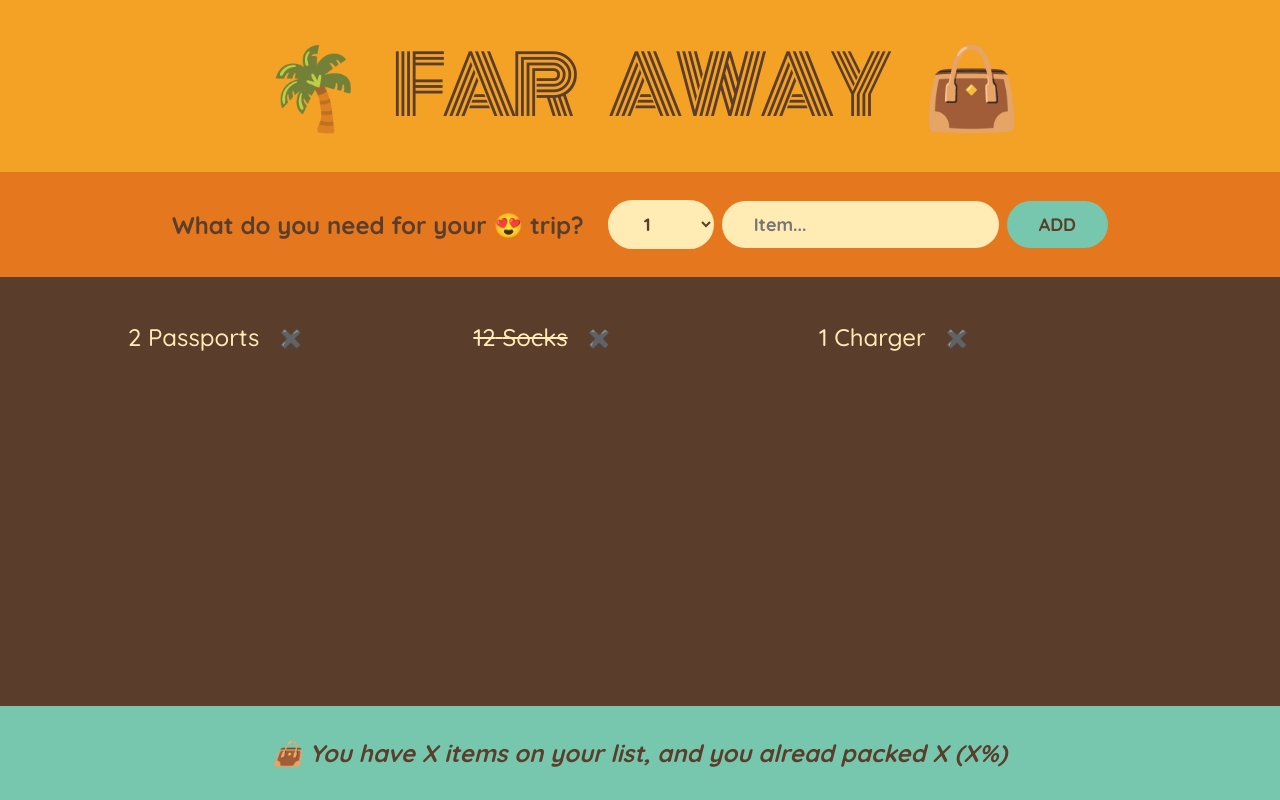
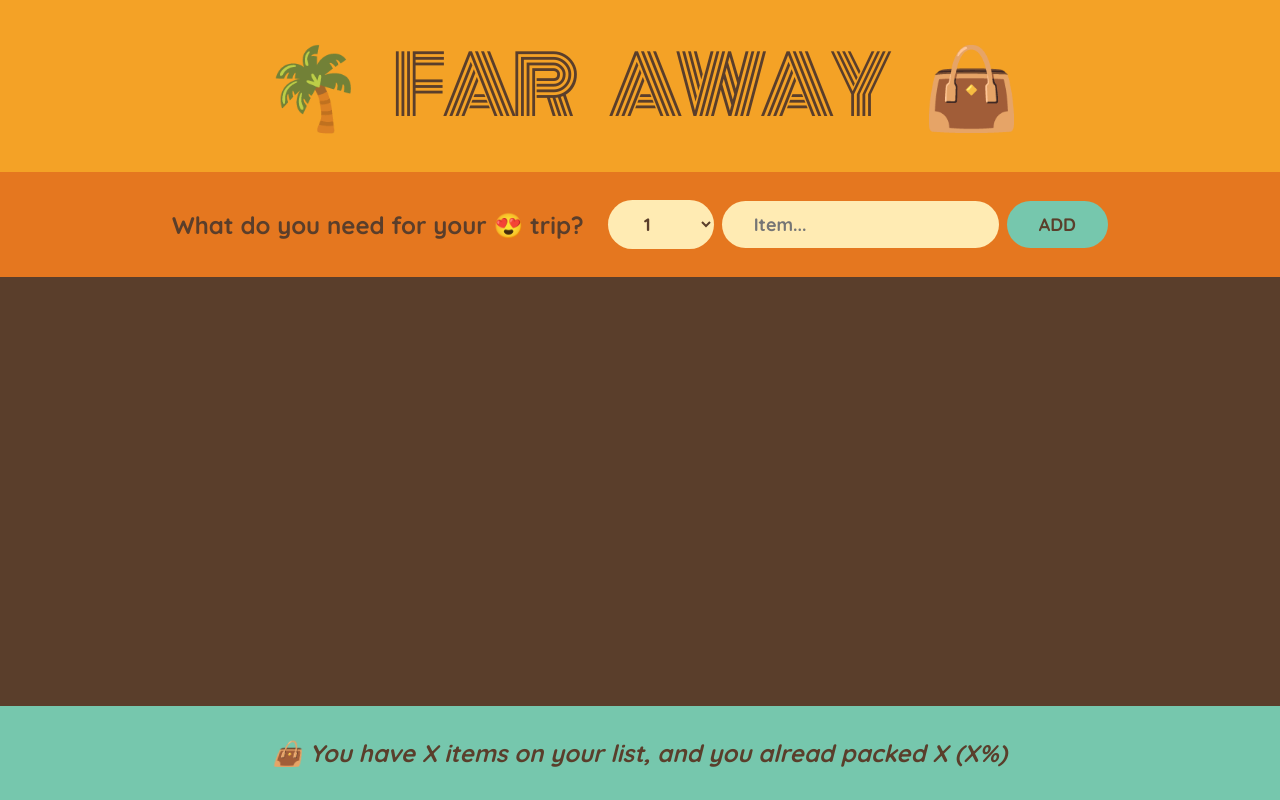
Before and after one commit to manoelsslima/turc-travel-list, a React (Create React App) app: page / in a window 1280 px wide. Built offline with nearby package versions, Linux system fonts and the light colour scheme.

Commit message:
feat: lifting State Up

```diff
--- a/src/App.js
+++ b/src/App.js
@@ -7,11 +7,23 @@
 ];
 
 export default function App() {
+  const [items, setItems] = useState([]);
+
+  // we will pass the function to Form
+  function handleAddItems(item) {
+    // that cannot be done because we cannot mutate State
+    // setItems((items) => items.push(item));
+
+    // creating a new array with the new item. This way, we are not mutating State
+    setItems((items) => [...items, item]);
+  }
+
   return (
     <div className="app">
       <Logo />
-      <Form />
-      <PackingList />
+      {/* for convention: when passing functions, add de preposition "on" */}
+      <Form onAddItems={handleAddItems} />
+      <PackingList items={items} />
       <Stats />
     </div>
   );
@@ -21,18 +33,9 @@
   return <h1>🌴 Far Away 👜</h1>;
 }
 
-function Form() {
+function Form({ onAddItems }) {
   const [quantity, setQuantity] = useState(1);
   const [description, setDescription] = useState("");
-  const [items, setItems] = useState([]);
-
-  function handleAddItems(item) {
-    // that cannot be done because we cannot mutate State
-    // setItems((items) => items.push(item));
-
-    // creating a new array with the new item. This way, we are not mutating State
-    setItems((items) => [...items, item]);
-  }
 
   // receive an event from form (onSubmit)
   function handleSubmit(e) {
@@ -45,7 +48,8 @@
     const newItem = { description, quantity, packed: false, id: Date.now() };
     console.log(newItem);
 
-    handleAddItems(newItem);
+    // calling with the same name passed as prop
+    onAddItems(newItem);
 
     setQuantity(1);
     setDescription("");
@@ -81,11 +85,11 @@
   );
 }
 
-function PackingList() {
+function PackingList({ items }) {
   return (
     <div className="list">
       <ul>
-        {initialItems.map((item) => (
+        {items.map((item) => (
           <Item item={item} key={item.id} />
         ))}
       </ul>
```
